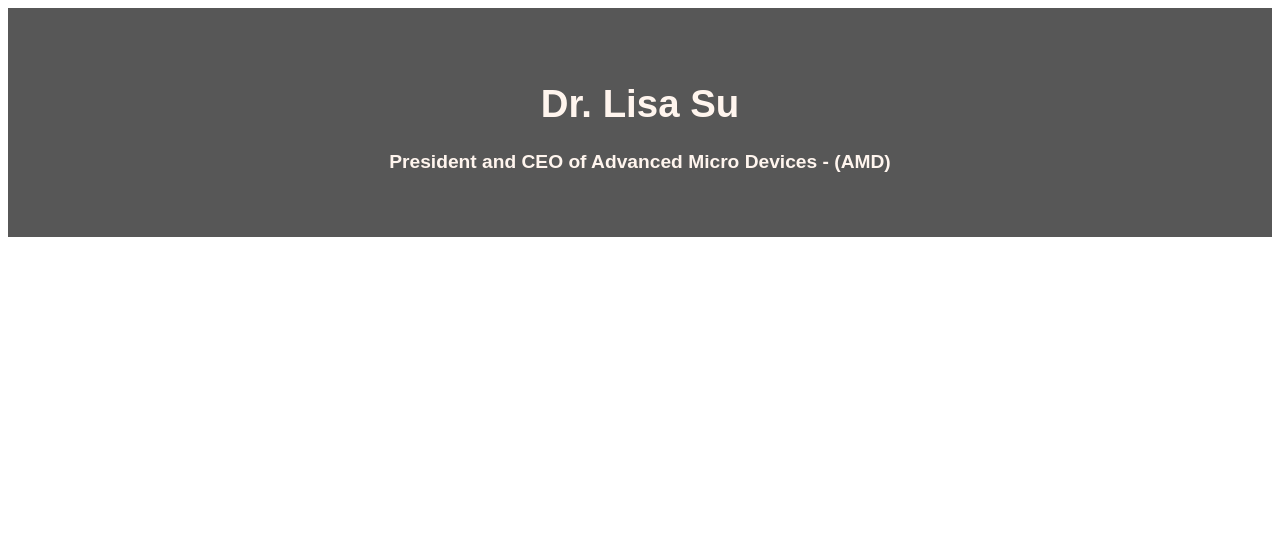
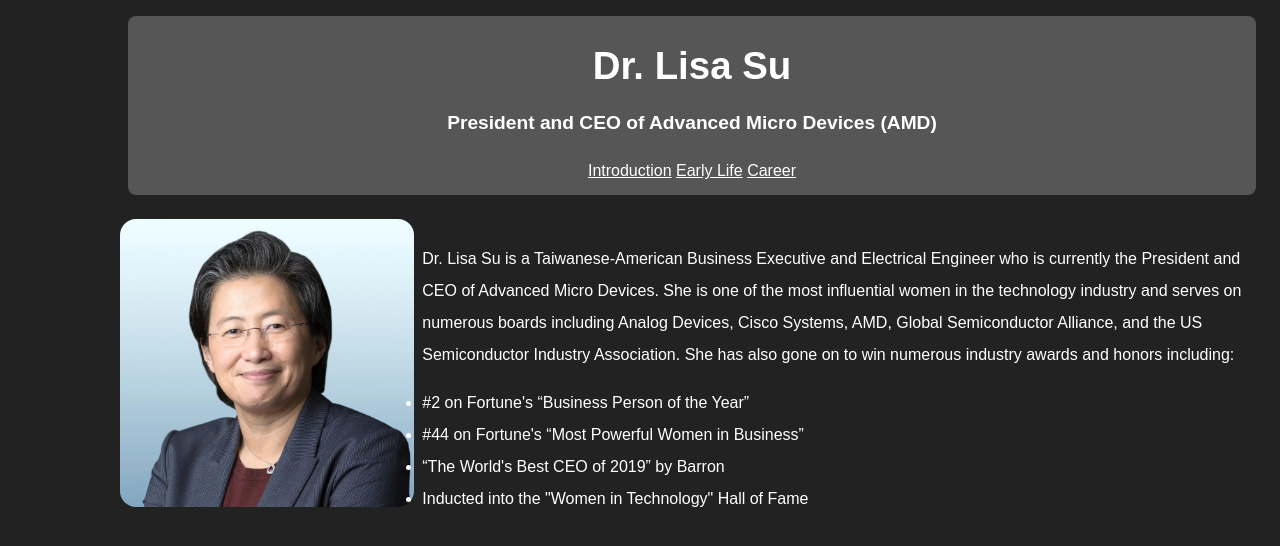
Before and after one commit to aaronhdcomps/Bio, a plain HTML site: page index.html in a window 1280 px wide. Drawn offline with Linux system fonts and the light colour scheme.

Commit message:
Added img and intro p element

```diff
--- a/css/main.css
+++ b/css/main.css
@@ -1,12 +1,21 @@
 body {
-    font-family: Arial, Helvetica, sans-serif;
+    font-family: sans-serif;
     font-size: 16px;
+    color: #ffffff;
+    background-color: #222222;
+    line-height: 2em;
+    padding-left: 2em;
+    margin-left: 5em;
 }
 header {
-    padding: 3em;
+    padding: 0.5em;
     text-align: center;
-    background-color: #575757;
-    color: #fff5ee;
+    background-color: #565656;
+    margin: 1em;
+    border-radius: 0.5em;
+}
+header a{
+    color: #ffffff;
 }
 body h1 {
     font-size: 2.4em;
@@ -14,3 +23,10 @@
 body h2 {
     font-size: 1.2em;
 }
+body img{
+    float: left;
+    border-radius: 1em;
+    margin: 0.5em;
+    max-height: 18em;
+
+}
--- a/index.html
+++ b/index.html
@@ -8,9 +8,28 @@
 <body>
     <header>
         <h1>Dr. Lisa Su</h1>
-        <h2>President and CEO of Advanced Micro Devices -  &lpar;AMD&rpar;</h2>
+        <h2>President and CEO of Advanced Micro Devices &lpar;AMD&rpar;</h2>
+        <nav>
+            <a href="index.html#intro">Introduction</a>
+            <a href="index.html#earlylife">Early Life</a>
+            <a href="index.html#career">Career</a>
+        </nav>
     </header>
-    <main></main>
+    <main>
+        <img src="images/Profile1.jpg" alt="Dr. Lisa Su">
+        <p id="intro"><br>
+        Dr. Lisa Su is a Taiwanese-American Business Executive and Electrical Engineer who is currently the President and CEO of Advanced Micro Devices.
+        She is one of the most influential women in the technology industry and serves on numerous boards including Analog Devices, Cisco Systems, AMD,
+        Global Semiconductor Alliance, and the US Semiconductor Industry Association. She has also gone on to win numerous industry awards and honors including&colon;
+        <ul>
+            <li>#2 on Fortune&apos;s “Business Person of the Year”</li>
+            <li>#44 on Fortune&apos;s “Most Powerful Women in Business”</li>
+            <li>“The World&apos;s Best CEO of 2019” by Barron</li>
+            <li>Inducted into the "Women in Technology" Hall of Fame</li>
+        </ul>
+        </p>
+
+    </div></main>
     <footer></footer>
 </body>
 </html>
```
